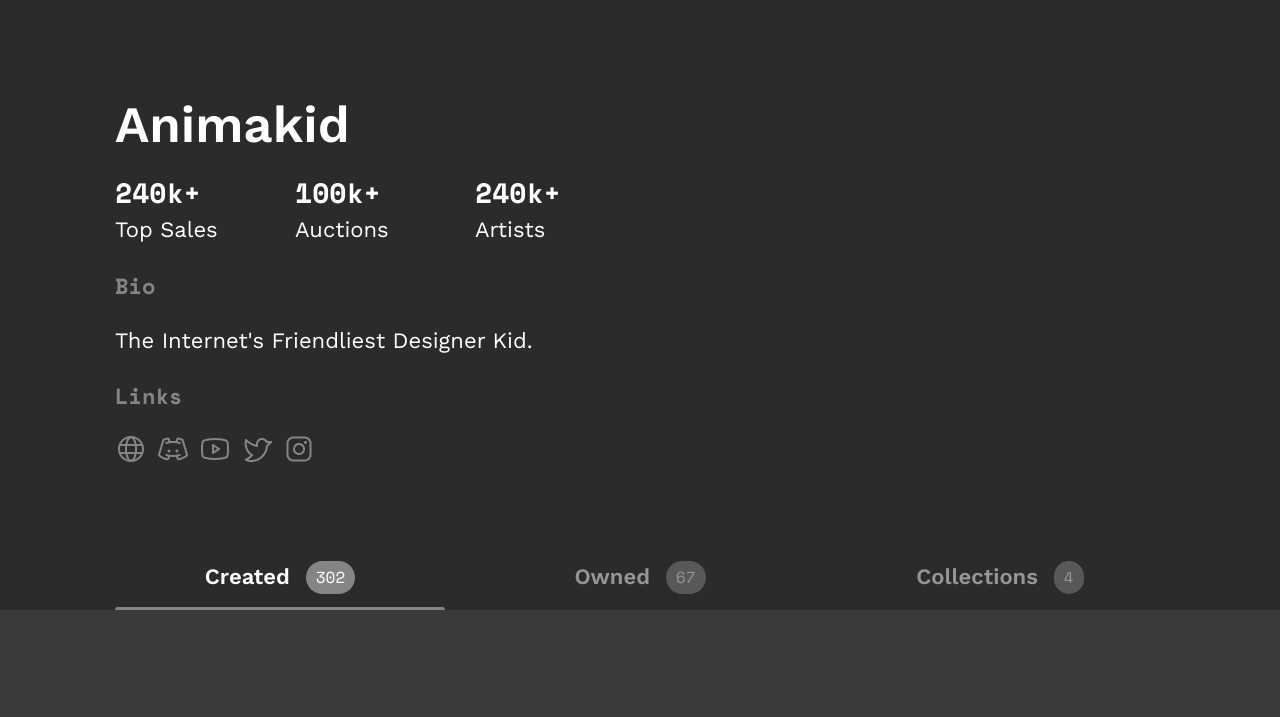
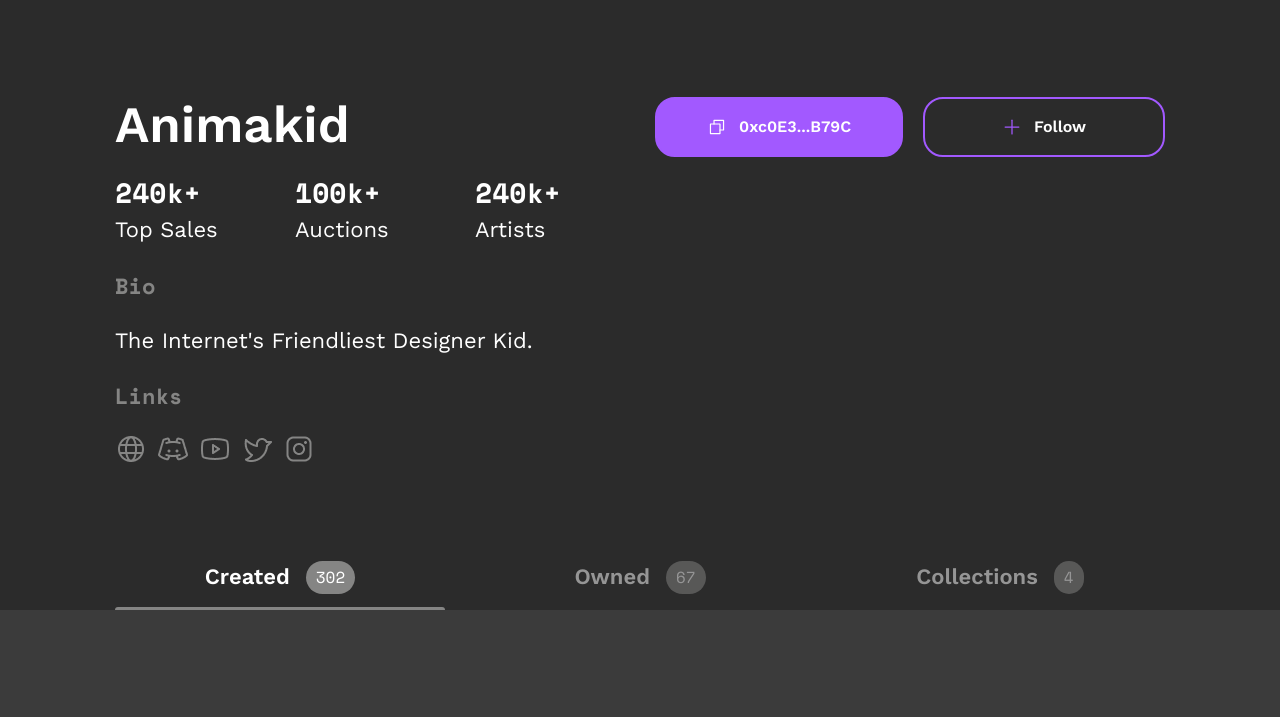
Before and after one commit to hasanasadov/CA_Project_NFT, a plain HTML site: page client/pages/artist/index.html in a window 1280 px wide. Shown: the part 83-800 px from the top of the page. Drawn offline with nearby package versions, Linux system fonts and the light colour scheme; no server answers.

Commit message:
creator info css added

```diff
--- a/client/pages/artist/index.html
+++ b/client/pages/artist/index.html
@@ -45,7 +45,6 @@
 
     <section id="creator-info">
         <div class="creator-info-left">
-
             <h2>Animakid</h2>
             <div class="counts">
                 <div class="count-left">
@@ -65,6 +64,10 @@
             <p>The internet's friendliest designer kid.</p>
             <h5>Links</h5>
             <img src="../../assests/img/social.png" alt="">
+        </div>
+        <div class="creator-info-right">
+            <a href="#"><img src="../../assests/svg/copy.svg" alt=""> 0xc0E3...B79C</a>
+            <a href="#"><img src="../../assests/svg/plus.svg" alt="">Follow</a>
         </div>
     </section>
     <section class="creator-top">
--- a/client/pages/artist/style.css
+++ b/client/pages/artist/style.css
@@ -1,5 +1,14 @@
+#creator-info {
+    display: flex;
+    gap: 30px;
+    flex-direction: row;
+    width: 100%;
+    background-color: #2b2b2b;
+}
+
 .creator-info-left {
     display: flex;
+    width: 50%;
     flex-direction: column;
     gap: 20px;
 
@@ -65,9 +74,64 @@
         line-height: 160%; /* 35.2px */
         text-transform: capitalize;
     }
-    img{
+    img {
         width: 200px;
         cursor: pointer;
+    }
+}
+
+.creator-info-right {
+    display: flex;
+    width: 50%;
+    gap: 20px;
+    flex-direction: row;
+    a {
+        display: flex;
+        align-items: center;
+        gap: 10px;
+        padding: 10px 20px;
+        border-radius: 20px;
+        color: #fff ;
+        text-align: center;
+        font-family: "Work Sans";
+        font-size: 16px;
+        font-style: normal;
+        font-weight: 600;
+        line-height: 140%; /* 22.4px */
+        transition: all 0.3s ease;
+        &:hover{
+            transition: all 0.3s ease;
+            transform: scale(1.02);
+        }
+    }
+    a img {
+        width: 20px;
+        height: 20px;
+    }
+    a:first-child {
+        display: flex;
+        width: 50%;
+        height: 60px;
+        padding: 0px 50px;
+        justify-content: center;
+        align-items: center;
+        gap: 12px;
+        border-radius: 20px;
+        background: var(--Call-to-Action, #a259ff);
+        border: 2px solid var(--Call-to-Action, #a259ff);
+
+    }
+    a:last-child {
+        display: flex;
+        width: 50%;
+        height: 60px;
+        padding: 0px 30px;
+        justify-content: center;
+        align-items: center;
+        gap: 12px;
+        border-radius: 20px;
+        border: 2px solid var(--Call-to-Action, #a259ff);
+
     }
 }
 
```
Also changed, not shown: client/assests/svg/copy.svg (added), client/assests/svg/plus.svg (added).
